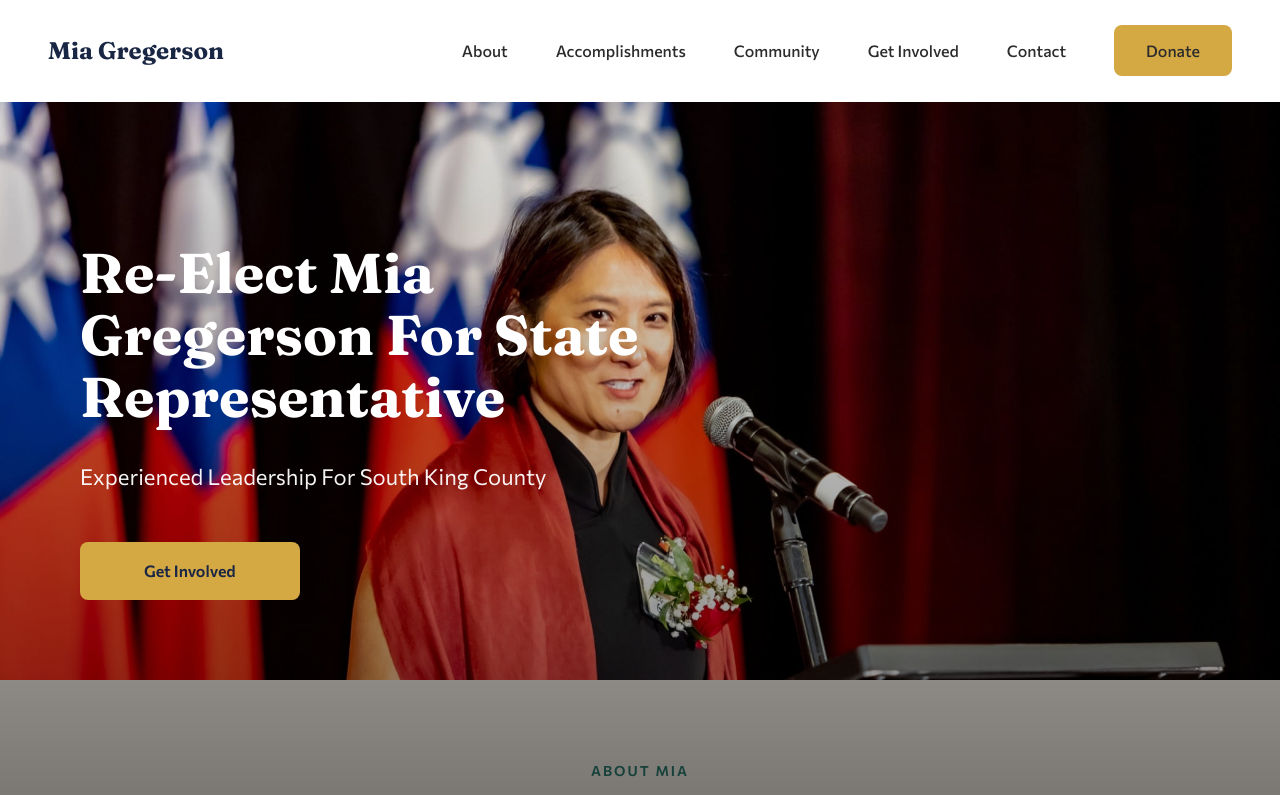
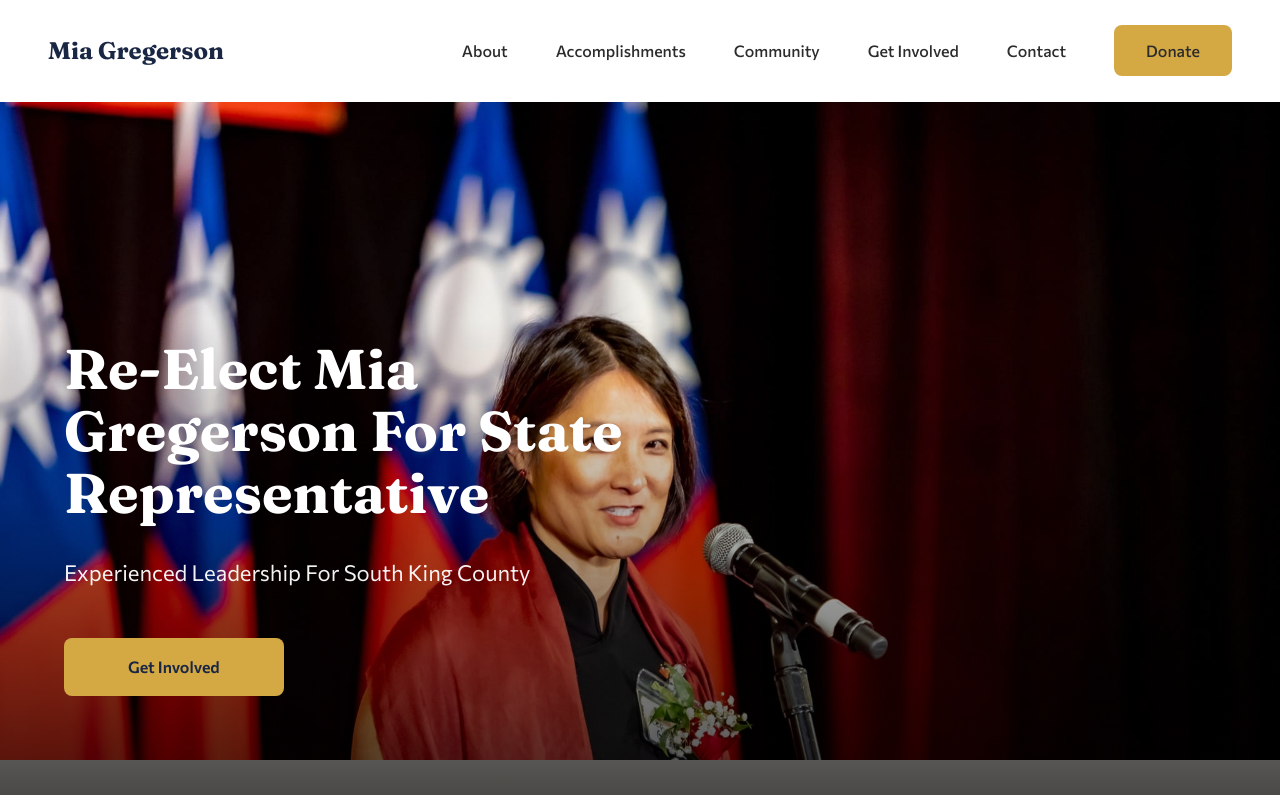
Before and after one commit to johnwyble/electmiagregerson, a website: page index.html in a window 1280 px wide. Shown: the top 795 px of the page. Drawn offline with Linux system fonts and the light colour scheme.

Commit message:
Fix hero overlay so text doesn't cover face

```diff
--- a/index.html
+++ b/index.html
@@ -262,19 +262,19 @@
 
         /* Hero: Full Bleed */
         .hero.full-bleed {
-            min-height: 600px;
+            min-height: 85vh;
             background-size: cover;
-            background-position: center;
+            background-position: center top;
             display: flex;
             align-items: flex-end;
-            padding: var(--spacing-2xl);
+            padding: 0;
         }
 
         .hero.full-bleed::before {
             content: '';
             position: absolute;
             inset: 0;
-            background: linear-gradient(180deg, rgba(0,0,0,0) 0%, rgba(0,0,0,0.5) 100%);
+            background: linear-gradient(180deg, rgba(0,0,0,0) 40%, rgba(0,0,0,0.7) 100%);
             z-index: 1;
         }
 
@@ -283,7 +283,9 @@
             z-index: 2;
             color: white;
             text-align: left;
-            max-width: 600px;
+            max-width: 700px;
+            padding: var(--spacing-2xl) var(--spacing-xl);
+            padding-bottom: var(--spacing-xl);
         }
 
         /* Hero: Split Left */
```
Also changed, not shown: dist/index.html.
